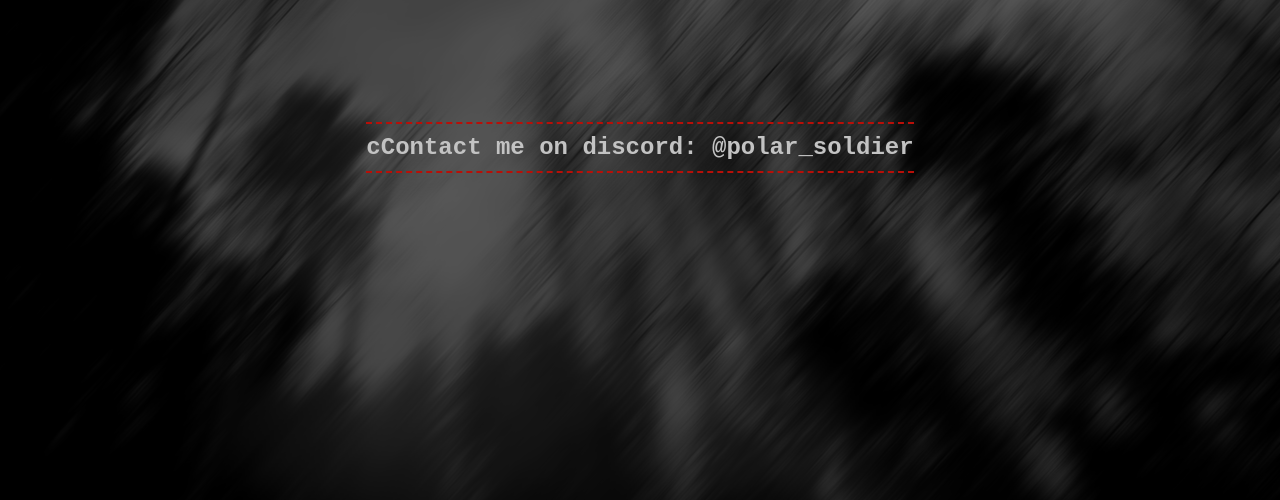
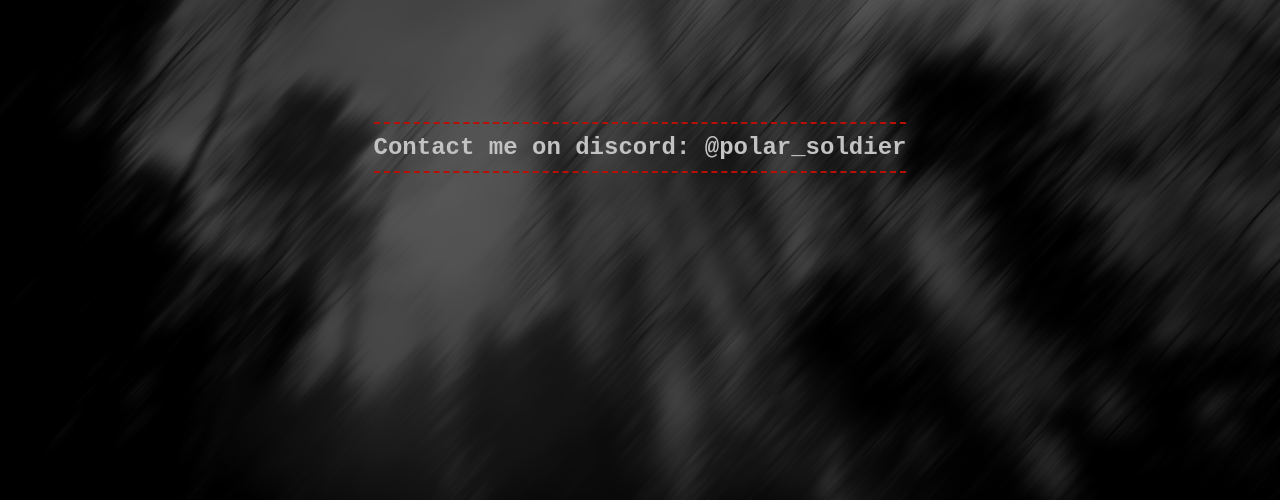
Before and after one commit to pol-arr/PolarArt, a plain HTML site: page commissions.html in a window 1280 px wide. Shown: the part 1078-1578 px from the top of the page. Drawn offline with Linux system fonts and the light colour scheme.

Commit message:
Update commissions.html
spelling mistake

```diff
--- a/commissions.html
+++ b/commissions.html
@@ -55,7 +55,7 @@
       </div>
     </section>
     <section class="com-main">
-      <h1>cContact me on discord: @polar_soldier</h1>
+      <h1>Contact me on discord: @polar_soldier</h1>
     </section>
     <footer>
       <div class="footer-main">
```
